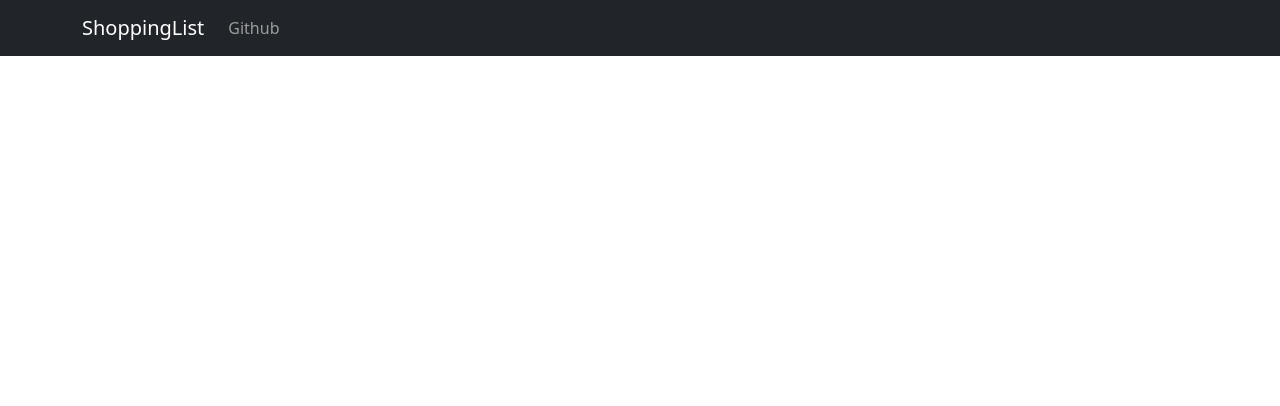
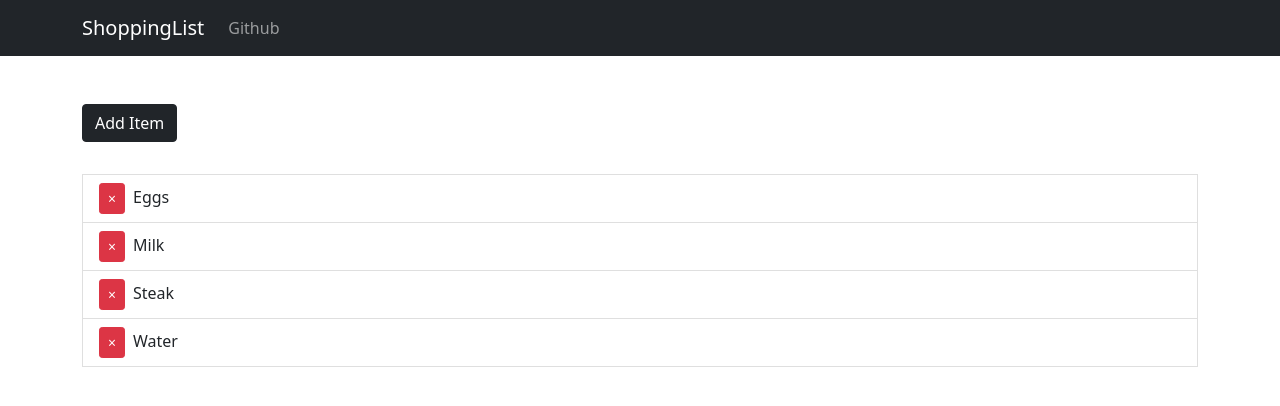
Before and after one commit to EngrTAHAR-Noureddine/mern_shopping_list_demo, a React (Create React App) app in the folder client/: page / in a window 1280 px wide. Shown: the top 406 px of the page. Built offline with nearby package versions, Linux system fonts and the light colour scheme.

Commit message:
add shopping list

```diff
--- a/client/src/App.css
+++ b/client/src/App.css
@@ -1,3 +1,19 @@
-.App {
-  text-align: center;
+.remove-btn{
+  margin-right: 0.5rem;
 }
+/* its standar to add enter, enter-active, exit, exit-active => of css transition */
+.fade-enter{
+  opacity: 0.01;
+}
+.fade-enter-active{
+  opacity: 1;
+  transition: opacity 1000ms ease-in;
+}
+.fade-exit{
+  opacity: 1;
+}
+.fade-exit-active{
+  opacity: 0.01;
+  transition: opacity 1000ms ease-in;
+
+}
--- a/client/src/App.js
+++ b/client/src/App.js
@@ -1,5 +1,6 @@
 import React,{Component} from 'react';
 import AppNavbar from './components/AppNavbar';
+import ShoppingList from './components/ShoppingList';
 import 'bootstrap/dist/css/bootstrap.min.css';
 import './App.css';
 
@@ -8,6 +9,7 @@
             return (
               <div className="App">
                 <AppNavbar/>
+                <ShoppingList/>
               </div>
             );
           }
--- /dev/null
+++ b/client/src/components/ShoppingList.js
@@ -0,0 +1,64 @@
+import React , { Component } from 'react';
+import { Container, ListGroup, ListGroupItem, Button } from 'reactstrap';
+import { CSSTransition, TransitionGroup } from 'react-transition-group';
+import { v4 as uuidv4 } from 'uuid';
+
+class ShoppingList extends Component{
+
+    state = {
+        items:[
+            {id:uuidv4(),name:'Eggs'},
+            {id:uuidv4(),name:'Milk'},
+            {id:uuidv4(),name:'Steak'},
+            {id:uuidv4(),name:'Water'}
+        ]
+    }
+
+    render() {
+        const {items} = this.state;
+        return (
+            <Container>
+                <Button
+                    color="dark"
+                    style={{marginBottom:'2rem'}}
+                    onClick = {()=>{
+                        const name = prompt('Enter Item');
+                        if(name){
+                            this.setState(state=>({
+                                items:[...state.items,{id:uuidv4(),name}]
+                            }));
+                        }
+                    }}
+                    >Add Item</Button>
+                    <ListGroup>
+                        <TransitionGroup className="shopping-list">
+                            {
+                                items.map(({id,name})=>(
+                                    <CSSTransition key={id} timeout={500} classNames="fade">
+                                        <ListGroupItem>
+                                            <Button
+                                                className="remove-btn"
+                                                color="danger"
+                                                size="sm"
+                                                onClick={()=>{
+                                                    this.setState(state=>({
+                                                        items:state.items.filter(item=>item.id!==id)
+                                                    }))
+                                                }}
+                                                >&times;</Button>
+
+                                                {name}
+                                        </ListGroupItem>
+                                    </CSSTransition>
+                                ))
+                            }
+
+                        </TransitionGroup>
+                    </ListGroup>
+            </Container>
+        );
+    }
+
+}
+
+export default ShoppingList;
```
